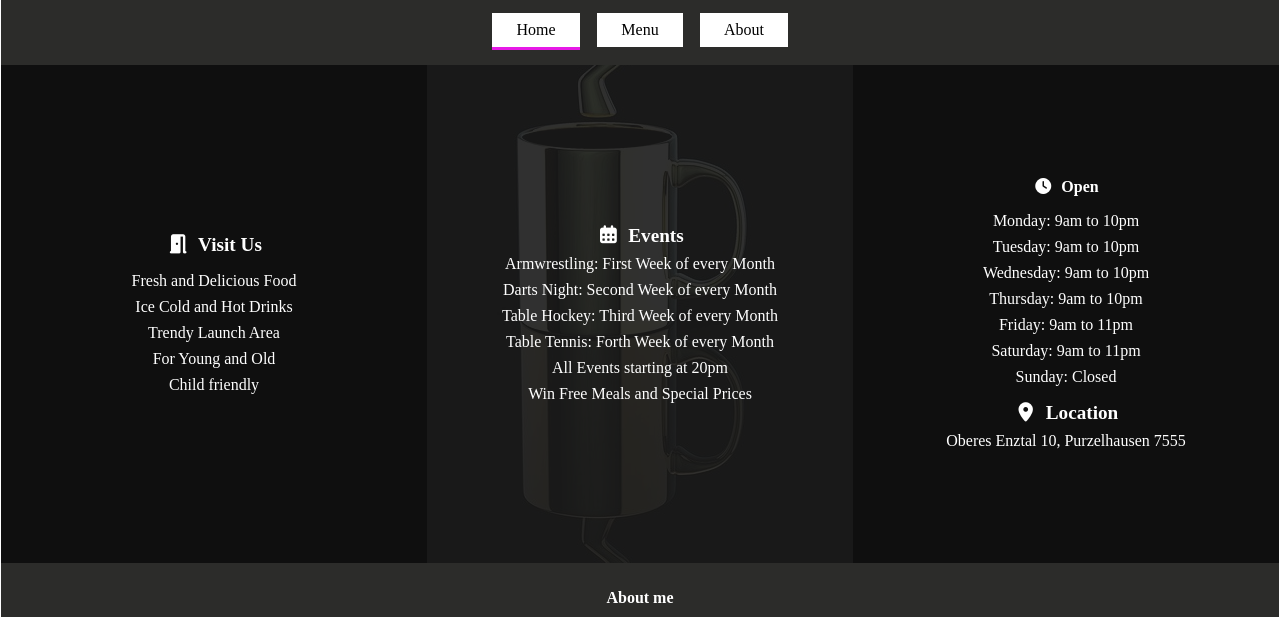
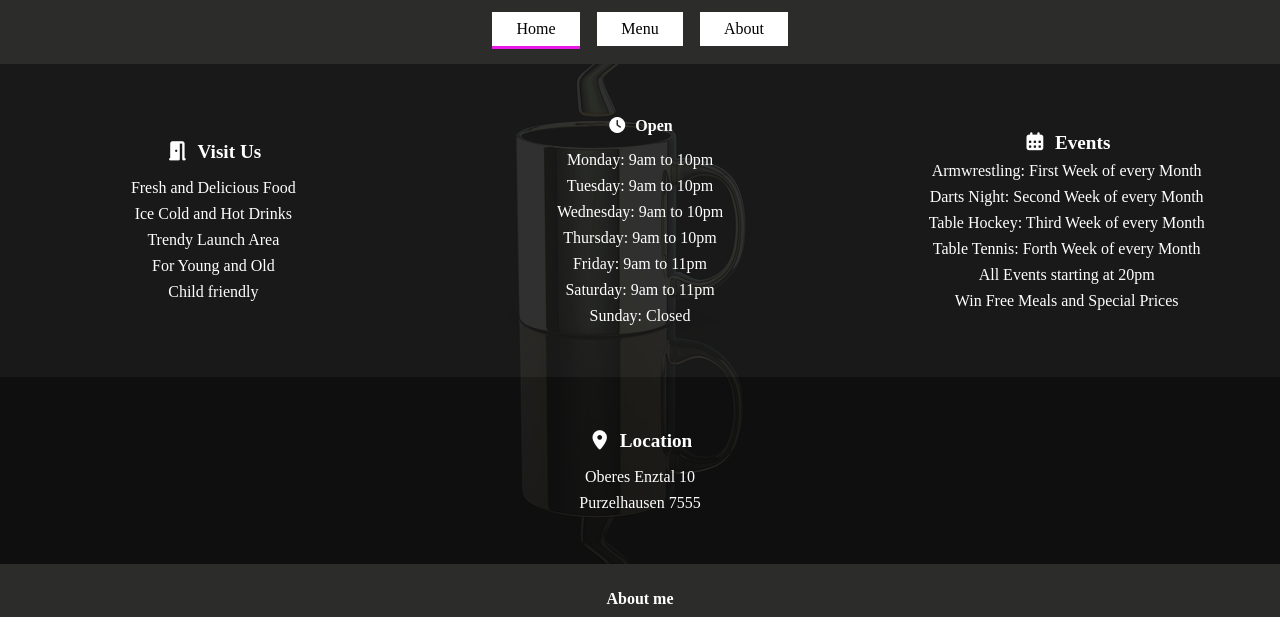
Before and after one commit to MightyCharm/restaurant-page, a website built with webpack: page src/template.html in a window 1280 px wide. Shown: the part 86-703 px from the top of the page. Built offline with nearby package versions, Linux system fonts and the light colour scheme.

Commit message:
refactor(home): separate location and update data, styles, media queries

```diff
--- a/src/about.css
+++ b/src/about.css
@@ -82,7 +82,6 @@
   padding: 2rem;
   height: 100%;
   background-color: hsla(0, 0%, 6%, 0.9);
-  /* border: 5px solid red; */
 }
 
 .contact-form {
@@ -95,23 +94,19 @@
 
 .contact-form-header {
   font-size: 1.2rem;
-  /* border: 1px solid blue; */
 }
 
 .contact-form-div {
   display: flex;
   flex-direction: column;
   gap: 0.5rem;
-  /* border: 1px solid pink; */
 }
 
 .contact-form-textarea {
   padding: 0.5rem;
-  /* border: 5px solid red; */
 }
 
 .contact-form-label {
-  /* border: 1px solid red; */
 }
 
 .contact-form-btn-submit {
@@ -122,13 +117,13 @@
 
 /* add media queries - make it look better - commit! */
 @media (min-width: 768px) {
-  body {
-    border: 1px solid red;
-  }
-
   .module-about {
     display: grid;
     grid-template-columns: 1fr 1fr;
+  }
+
+  .about-contact-us {
+    background-color: hsla(0, 0%, 10%, 0.9);
   }
 
   .about-contact-form {
@@ -137,9 +132,6 @@
 }
 
 @media (min-width: 1200px) {
-  body {
-    border: 1px solid white;
-  }
   .module-about {
     display: grid;
     grid-template-columns: 1fr 1fr 1fr;
--- a/src/about.js
+++ b/src/about.js
@@ -32,13 +32,6 @@ function createCardContactUs(data) {
 }
 
 function createContacts(data) {
-  const contactsPosition = ["Manager", "Cook", "Waitress"];
-  const contactsName = ["Steven M.", "Jimmy K.", "Juana T."];
-  const contactsEmail = [
-    "stevenSportsBar@wub.cmp",
-    "jimmySportsBar@wub.cmp",
-    "juanaSportsBar@wub.cmp",
-  ];
   const section = document.createElement("section");
   const header = document.createElement("h2");
   const ul = document.createElement("ul");
--- a/src/data.js
+++ b/src/data.js
@@ -46,10 +46,10 @@ const data = {
         "Saturday: 9am to 11pm",
         "Sunday: Closed",
       ],
-      location: {
-        header: "Location",
-        text: "Oberes Enztal 10, Purzelhausen 7555",
-      },
+    },
+    location: {
+      header: "Location",
+      text: ["Oberes Enztal 10", "Purzelhausen 7555"],
     },
   },
   menu: {
--- a/src/home.css
+++ b/src/home.css
@@ -3,7 +3,6 @@
   flex-direction: column;
 }
 
-/* section description */
 .home-description {
   flex: 1;
 
@@ -98,27 +97,39 @@
 .opening-li {
 }
 
-.opening-div-location {
+.home-location {
+  flex: 1;
+
   display: flex;
   flex-direction: column;
   align-items: center;
-  gap: 0.5rem;
+  justify-content: center;
+  gap: 1rem;
+  padding: 2rem;
+  background-color: hsla(0, 0%, 10%, 0.9);
 }
 
-.opening-header-location {
+.location-header {
   display: flex;
   gap: 0.5rem;
   font-size: 1.2rem;
 }
 
-.opening-para-location {
+.location-ul {
+  display: flex;
+  flex-direction: column;
+  align-items: center;
+  gap: 0.5rem;
+  list-style-type: none;
+}
+
+.location-li {
 }
 
 @media (min-width: 768px) {
   .module-home {
     display: grid;
     grid-template-columns: 1fr 1fr;
-    /* border: 1px solid red; */
   }
 
   .home-description {
@@ -131,7 +142,11 @@
   }
 
   .home-opening {
-    grid-column: 1 / 3;
+    grid-column: 1 / 2;
+  }
+
+  .home-location {
+    background-color: hsla(0, 0%, 6%, 0.9);
   }
 }
 
@@ -139,19 +154,23 @@
   .module-home {
     display: grid;
     grid-template-columns: 1fr 1fr 1fr;
-    /* border: 1px solid green; */
   }
 
   .home-description {
     grid-column: 1 / 2;
-    background-color: hsla(0, 0%, 6%, 0.9);
   }
 
   .home-event {
-    grid-column: 2 / 3;
+    grid-column: 3 / 4;
   }
 
   .home-opening {
-    grid-column: 3 / 4;
+    grid-row: 1 / 2;
+    grid-column: 2 / 3;
+    background-color: hsla(0, 0%, 10%, 0.9);
+  }
+
+  .home-location {
+    grid-column: 1 / 4;
   }
 }
--- a/src/home.js
+++ b/src/home.js
@@ -1,7 +1,8 @@
 function createHome(container, data) {
-  container.appendChild(createDescription(data.description));
-  container.appendChild(createEvents(data.events));
-  container.appendChild(createOpen(data.open));
+  container.append(createDescription(data.description));
+  container.append(createEvents(data.events));
+  container.append(createOpen(data.open));
+  container.append(createLocation(data.location));
 }
 
 function createDescription(data) {
@@ -45,35 +46,22 @@ function createEvents(data) {
     li.classList.add("event-li");
     ul.append(li);
   }
-
   header.append(icon, headerText);
   sectionLocation.append(header, ul);
   return sectionLocation;
 }
 
 function createOpen(data) {
-  const sectionOpen = document.createElement("section");
+  const section = document.createElement("section");
   const header = document.createElement("h2");
   const headerText = document.createTextNode(data.header);
   const icon = document.createElement("i");
   const ul = document.createElement("ul");
-  const divLocation = document.createElement("div");
-  const headerLocation = document.createElement("h2");
-  const iconLocation = document.createElement("i");
-  const headerLocationText = document.createTextNode(data.location.header);
-  const paraLocation = document.createElement("p");
-
-  sectionOpen.classList.add("home-opening");
+  section.classList.add("home-opening");
   header.classList.add("opening-header");
   icon.classList.add("fas", "fa-clock");
   ul.classList.add("opening-ul");
-  divLocation.classList.add("opening-div-location");
-  headerLocation.classList.add("opening-header-location");
-  iconLocation.classList.add("fas", "fa-map-marker-alt");
-  paraLocation.classList.add("opening-para-location");
   icon.setAttribute("aria-hidden", "true");
-
-  paraLocation.textContent = data.location.text;
 
   for (let i = 0; i < data.text.length; i++) {
     const li = document.createElement("li");
@@ -81,12 +69,33 @@ function createOpen(data) {
     li.classList.add("opening-li");
     ul.append(li);
   }
+  header.append(icon, headerText);
+  section.append(header, ul);
+  return section;
+}
 
+function createLocation(data) {
+  const section = document.createElement("section");
+  const header = document.createElement("h2");
+  const icon = document.createElement("i");
+  const headerText = document.createTextNode(data.header);
+  const ul = document.createElement("ul");
+
+  section.classList.add("home-location");
+  header.classList.add("location-header");
+  icon.classList.add("fas", "fa-map-marker-alt");
+  icon.setAttribute("aria-hidden", "true");
+  ul.classList.add("location-ul");
+
+  for (let i = 0; i < data.text.length; i++) {
+    const li = document.createElement("li");
+    li.textContent = data.text[i];
+    li.classList.add("location-li");
+    ul.append(li);
+  }
   header.append(icon, headerText);
-  headerLocation.append(iconLocation, headerLocationText);
-  divLocation.append(headerLocation, paraLocation);
-  sectionOpen.append(header, ul, divLocation);
-  return sectionOpen;
+  section.append(header, ul);
+  return section;
 }
 
 export { createHome };
--- a/src/index.js
+++ b/src/index.js
@@ -46,6 +46,3 @@ btnAbout.addEventListener("click", () => {
 
 setModule("module-home", createHome, data.home);
 setActiveButton(btnHome);
-
-// setModule("module-about", createAbout);
-// setActiveButton(btnAbout);
--- a/src/menu.css
+++ b/src/menu.css
@@ -24,7 +24,6 @@
   background-color: rgb(43, 43, 43);
 }
 
-/* cards for menu page */
 .card-menu {
   display: grid;
   grid-template-columns: 1fr 1fr;
@@ -70,17 +69,13 @@
     gap: 5rem;
   }
 
-  .menu-drinks,
-  .menu-sides,
-  .menu-main {
+  .section-menu {
     display: grid;
     /* grid-template-columns: repeat(auto-fit, minmax(250px, 1fr)); */
     grid-template-columns: 1fr 1fr;
   }
 
-  .menu-header-drinks,
-  .menu-header-sides,
-  .menu-header-main {
+  .section-menu-header {
     grid-column: 1 / -1;
   }
 }
@@ -90,16 +85,12 @@
     gap: 5rem;
   }
 
-  .menu-drinks,
-  .menu-sides,
-  .menu-main {
-    /* grid-column: 1 / 3; */
+  .section-menu {
     display: grid;
     grid-template-columns: 1fr 1fr 1fr;
   }
-  .menu-header-drinks,
-  .menu-header-sides,
-  .menu-header-main {
+
+  .section-menu-header {
     grid-column: 1 / -1;
   }
 }
--- a/src/menu.js
+++ b/src/menu.js
@@ -35,7 +35,6 @@ function createSection(data) {
     divCard.append(img, divText);
     section.append(divCard);
   });
-
   return section;
 }
 
--- a/src/styles.css
+++ b/src/styles.css
@@ -136,8 +136,6 @@ header {
   box-shadow: 0px 3px 0px hsl(300, 80%, 50%);
 }
 
-/* box-shadow: 0px 5px 0px hsl(300, 80%, 50%);    */
-
 @media (hover: hover) {
   .btn:hover {
     color: hsl(300, 80%, 50%);
```
